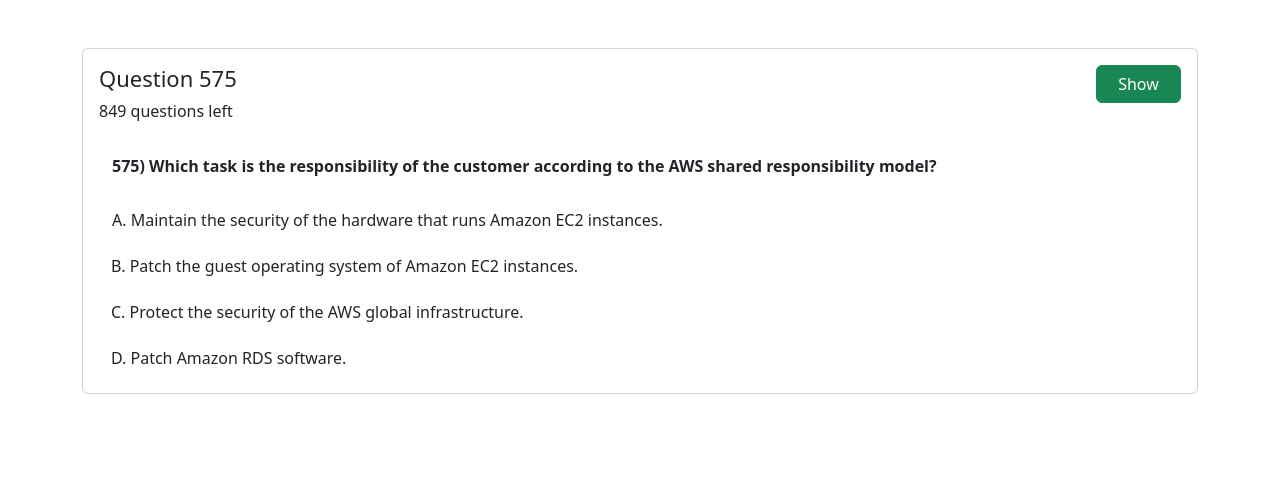
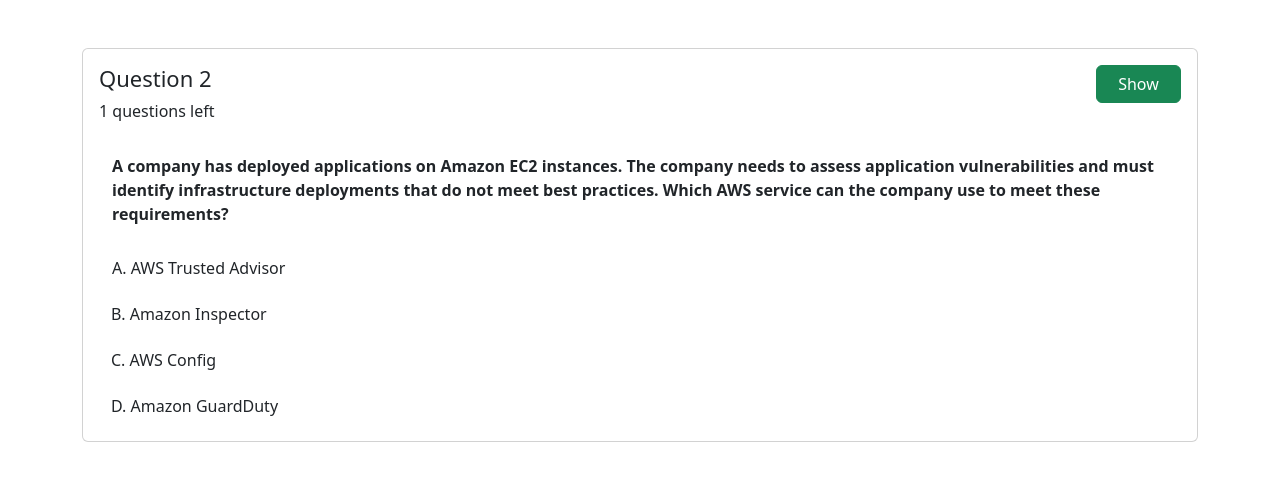
Before and after one commit to anhkhoinp94/aws-quiz, an Angular app: page / in a window 1280 px wide. Shown: the top 480 px of the page. Built offline with nearby package versions, Linux system fonts and the light colour scheme; what ngx-clipboard would draw is missing.

Commit message:
2023-11-09_0231 PM

```diff
--- a/angular.json
+++ b/angular.json
@@ -94,5 +94,8 @@
         }
       }
     }
+  },
+  "cli": {
+    "analytics": false
   }
 }
--- a/src/app/read.ts
+++ b/src/app/read.ts
@@ -10,6 +10,6 @@
   constructor(private http: HttpClient) {}
 
   getJsonData(): Observable<Question[]> {
-    return this.http.get<Question[]>('assets/quiz.json');
+    return this.http.get<Question[]>('assets/quiz2.json');
   }
 }
--- /dev/null
+++ b/src/assets/quiz2.json
@@ -0,0 +1,22 @@
+[
+  {
+    "id": 1,
+    "q": "A company plans to use an Amazon Snowball Edge device to transfer files to the AWS Cloud. Which activities related to a Snowball Edge device are available to the company at no cost?",
+    "a1": "A. Use of the Snowball Edge appliance for a 10-day period",
+    "a2": "B. The transfer of data out of Amazon S3 and to the Snowball Edge appliance",
+    "a3": "C. The transfer of data from the Snowball Edge appliance into Amazon S3",
+    "a4": "D. Daily use of the Snowball Edge appliance after 10 days",
+    "a5": "",
+    "as": "C"
+  },
+  {
+    "id": 2,
+    "q": "A company has deployed applications on Amazon EC2 instances. The company needs to assess application vulnerabilities and must identify infrastructure deployments that do not meet best practices. Which AWS service can the company use to meet these requirements?",
+    "a1": "A. AWS Trusted Advisor",
+    "a2": "B. Amazon Inspector",
+    "a3": "C. AWS Config",
+    "a4": "D. Amazon GuardDuty",
+    "a5": "",
+    "as": "B"
+  }
+]
```
Also changed, not shown: 4 other files (tests, documents, lock files or other folders).
